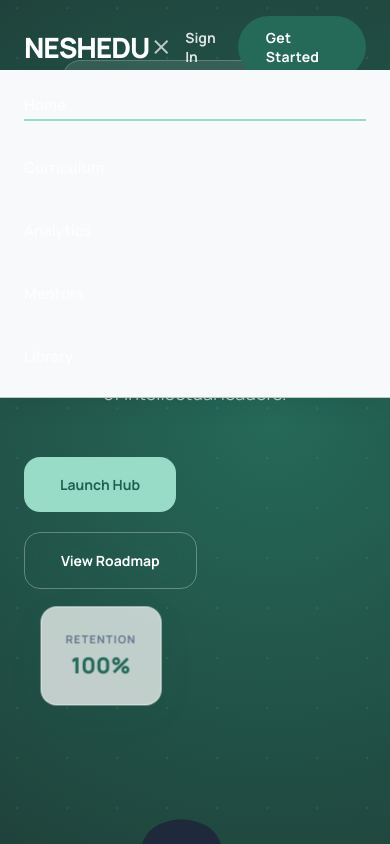
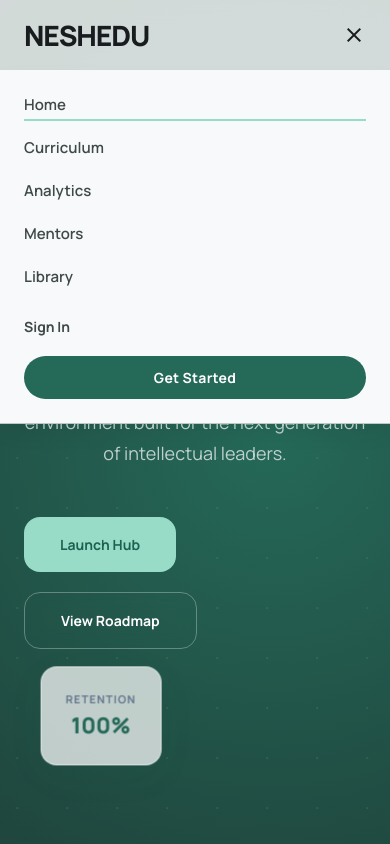
Before and after one commit to hasansyedamaan/nesh-edu, a React (Vite) app in the folder client/: page / in a window 390 px wide. Both pictures are taken after a click on the button "menu". Shown: the top 844 px of the page. Built offline with nearby package versions, Linux system fonts and the light colour scheme.

Commit message:
Fixed padding and responsiveness design.

```diff
--- a/client/src/components/Navbar.jsx
+++ b/client/src/components/Navbar.jsx
@@ -30,49 +30,44 @@ const Navbar = () => {
   return (
     <header style={{
       position: 'fixed', top: 0, left: 0, right: 0, zIndex: 200,
-      background: scrolled || !isLanding ? 'rgba(255,255,255,0.80)' : 'transparent',
-      backdropFilter: scrolled || !isLanding ? 'blur(25px)' : 'none',
-      borderBottom: scrolled || !isLanding ? '1px solid rgba(255,255,255,0.4)' : 'none',
+      background: scrolled || !isLanding || mobileMenuOpen ? 'rgba(255,255,255,0.80)' : 'transparent',
+      backdropFilter: scrolled || !isLanding || mobileMenuOpen ? 'blur(25px)' : 'none',
+      borderBottom: scrolled || !isLanding || mobileMenuOpen ? '1px solid rgba(255,255,255,0.4)' : 'none',
       boxShadow: scrolled ? '0 4px 30px rgba(28,98,81,0.06)' : 'none',
       transition: 'all 0.4s cubic-bezier(0.16,1,0.3,1)'
     }}>
       <nav className="responsive-nav">
         {/* Logo */}
-        <div className="nav-links-container">
-          <Link to="/" style={{ fontSize:28, fontWeight:800, letterSpacing:'-0.04em',
-            color: isLanding && !scrolled ? 'white' : 'var(--on-surface)' }}>
-            NESHEDU
-          </Link>
-          <div className={`nav-links ${mobileMenuOpen ? 'mobile-open' : ''}`}>
+        <Link to="/" style={{ fontSize:28, fontWeight:800, letterSpacing:'-0.04em',
+          color: isLanding && !scrolled && !mobileMenuOpen ? 'white' : 'var(--on-surface)' }}>
+          NESHEDU
+        </Link>
+
+        <div className={`nav-menu ${mobileMenuOpen ? 'mobile-open' : ''}`}>
+          <div className="nav-links">
             {[['Home', '/'], ['Curriculum', '/curriculum'], ['Analytics', '/analytics'], ['Mentors', '/mentors'], ['Library', '/library']].map(([label, href]) => {
               const disabled = ['/analytics', '/library'].includes(href);
               return (
                 <Link key={label} to={disabled ? '/welcome' : href} style={{
-                  color: isLanding && !scrolled ? 'rgba(255,255,255,0.8)' : 'var(--on-surface-variant)',
+                  color: isLanding && !scrolled && !mobileMenuOpen ? 'rgba(255,255,255,0.8)' : 'var(--on-surface-variant)',
                   fontWeight: 600, fontSize:15,
                   borderBottom: location.pathname === href ? '2px solid var(--primary-container)' : '2px solid transparent',
                   paddingBottom: 4, transition: 'color 0.3s'
                 }}
-                onMouseEnter={e => e.target.style.color = isLanding && !scrolled ? 'white' : 'var(--primary)'}
-                onMouseLeave={e => e.target.style.color = isLanding && !scrolled ? 'rgba(255,255,255,0.8)' : 'var(--on-surface-variant)'}>
+                onMouseEnter={e => e.target.style.color = isLanding && !scrolled && !mobileMenuOpen ? 'white' : 'var(--primary)'}
+                onMouseLeave={e => e.target.style.color = isLanding && !scrolled && !mobileMenuOpen ? 'rgba(255,255,255,0.8)' : 'var(--on-surface-variant)'}>
                   {label}
                 </Link>
               );
             })}
           </div>
-        </div>
 
         {/* Actions */}
         <div className="nav-actions">
-          <button className="mobile-menu-btn material-symbols-outlined"
-            style={{ color: isLanding && !scrolled ? 'rgba(255,255,255,0.7)' : 'var(--on-surface)' }}
-            onClick={() => setMobileMenuOpen(!mobileMenuOpen)}>
-            {mobileMenuOpen ? 'close' : 'menu'}
-          </button>
           {user ? (
             <>
               <span className="material-symbols-outlined"
-                style={{ color: isLanding && !scrolled ? 'rgba(255,255,255,0.7)' : 'var(--outline)', cursor:'pointer', fontSize:22 }}>
+                style={{ color: isLanding && !scrolled && !mobileMenuOpen ? 'rgba(255,255,255,0.7)' : 'var(--outline)', cursor:'pointer', fontSize:22 }}>
                 notifications
               </span>
               <div style={{ position:'relative' }}>
@@ -89,11 +84,11 @@ const Navbar = () => {
                       : user.name.charAt(0).toUpperCase()}
                   </div>
                   <span style={{ fontWeight:600, fontSize:14,
-                    color: isLanding && !scrolled ? 'white' : 'var(--on-surface)' }}>
+                    color: isLanding && !scrolled && !mobileMenuOpen ? 'white' : 'var(--on-surface)' }}>
                     {user.name.split(' ')[0]}
                   </span>
                   <span className="material-symbols-outlined" style={{ fontSize:18,
-                    color: isLanding && !scrolled ? 'rgba(255,255,255,0.7)' : 'var(--outline)' }}>
+                    color: isLanding && !scrolled && !mobileMenuOpen ? 'rgba(255,255,255,0.7)' : 'var(--outline)' }}>
                     expand_more
                   </span>
                 </button>
@@ -139,7 +134,7 @@ const Navbar = () => {
           ) : (
             <>
               <Link to="/welcome" style={{ fontWeight:700, fontSize:14,
-                color: isLanding && !scrolled ? 'rgba(255,255,255,0.85)' : 'var(--on-surface-variant)',
+                color: isLanding && !scrolled && !mobileMenuOpen ? 'rgba(255,255,255,0.85)' : 'var(--on-surface-variant)',
                 transition:'color 0.3s' }}>
                 Sign In
               </Link>
@@ -154,6 +149,13 @@ const Navbar = () => {
             </>
           )}
         </div>
+        </div>
+
+        <button className="mobile-menu-btn material-symbols-outlined"
+          style={{ color: isLanding && !scrolled && !mobileMenuOpen ? 'rgba(255,255,255,0.9)' : 'var(--on-surface)' }}
+          onClick={() => setMobileMenuOpen(!mobileMenuOpen)}>
+          {mobileMenuOpen ? 'close' : 'menu'}
+        </button>
       </nav>
 
       {/* Click outside to close dropdown */}
--- a/client/src/index.css
+++ b/client/src/index.css
@@ -444,21 +444,6 @@ input, textarea, select { font-family: inherit; }
 .course-thumbnail { width:100%; aspect-ratio:16/9; object-fit:cover; background:var(--primary-container); }
 
 /* ── Responsive Layout Utilities ────────────────────────────── */
-.responsive-nav {
-  display: flex;
-  align-items: center;
-  justify-content: space-between;
-  padding: 18px 48px;
-  max-width: 1400px;
-  margin: 0 auto;
-}
-
-.nav-links-container {
-  display: flex;
-  align-items: center;
-  gap: 56px;
-}
-
 .nav-links {
   display: flex;
   gap: 36px;
@@ -468,6 +453,24 @@ input, textarea, select { font-family: inherit; }
   display: flex;
   align-items: center;
   gap: 20px;
+}
+
+.nav-menu {
+  display: flex;
+  align-items: center;
+  gap: 56px;
+  flex: 1;
+  justify-content: flex-end;
+}
+
+.responsive-nav {
+  display: flex;
+  align-items: center;
+  justify-content: space-between;
+  padding: 18px 48px;
+  max-width: 1400px;
+  margin: 0 auto;
+  gap: 56px;
 }
 
 .hero-grid {
@@ -524,7 +527,7 @@ input, textarea, select { font-family: inherit; }
   .hero-grid {
     grid-template-columns: 1fr;
     gap: 48px;
-    padding-top: 60px;
+    padding-top: 120px;
     text-align: center;
   }
   .hero-grid > div:first-child {
@@ -549,30 +552,41 @@ input, textarea, select { font-family: inherit; }
 @media (max-width: 768px) {
   .responsive-nav {
     padding: 16px 24px;
+    gap: 0;
   }
-  .nav-links {
-    display: none; /* Hide links on mobile */
+  .nav-menu {
+    display: none;
   }
-  .nav-links.mobile-open {
+  .nav-menu.mobile-open {
     display: flex;
     flex-direction: column;
     position: absolute;
-    top: 70px;
+    top: 100%;
     left: 0;
     right: 0;
     background: var(--surface);
     padding: 24px;
     border-bottom: 1px solid var(--outline-variant);
     box-shadow: 0 10px 20px rgba(0,0,0,0.05);
+    gap: 24px;
+    align-items: stretch;
   }
-  .nav-links-container {
-    gap: 20px;
+  .nav-menu.mobile-open .nav-links {
+    flex-direction: column;
+    gap: 16px;
   }
-  .nav-actions {
-    gap: 12px;
+  .nav-menu.mobile-open .nav-actions {
+    flex-direction: column;
+    align-items: flex-start;
+    width: 100%;
+  }
+  .nav-menu.mobile-open .magnetic-btn {
+    width: 100%;
+    text-align: center;
   }
   .mobile-menu-btn {
     display: block;
+    margin-left: auto;
   }
   section {
     padding-left: 24px !important;
```
